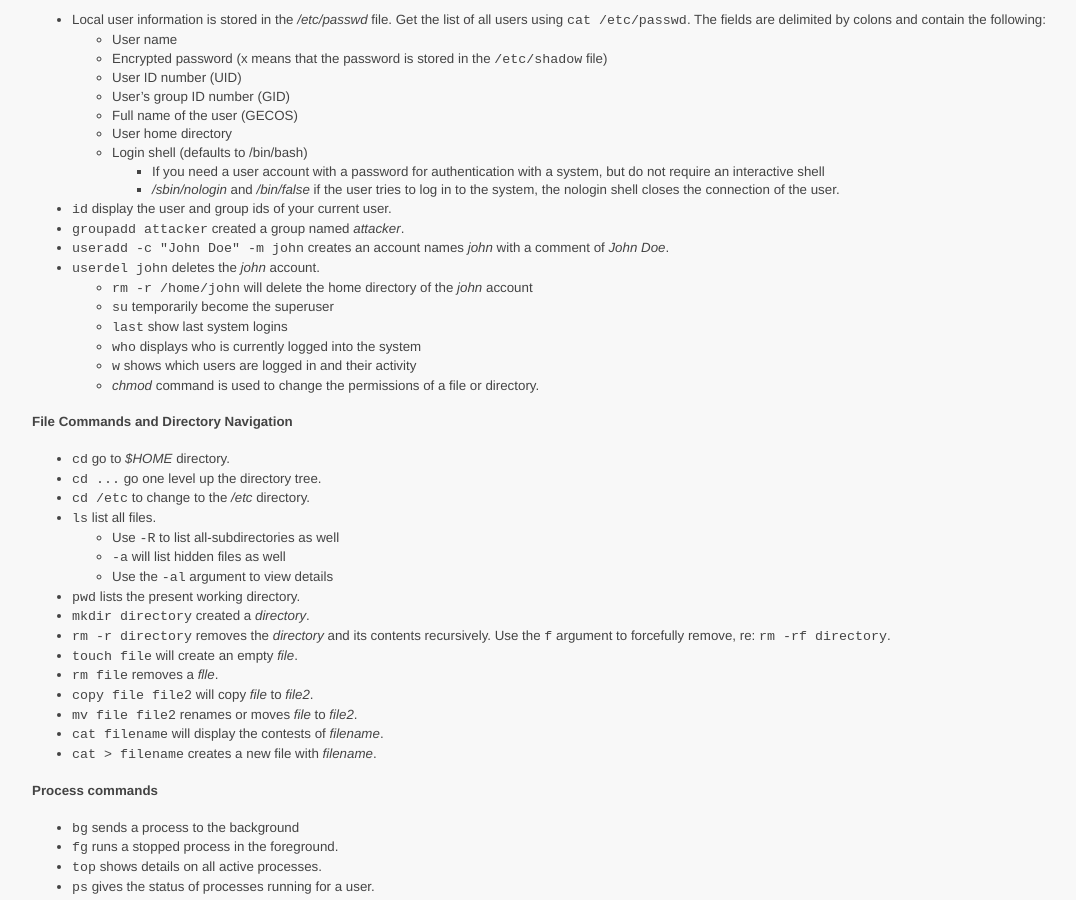
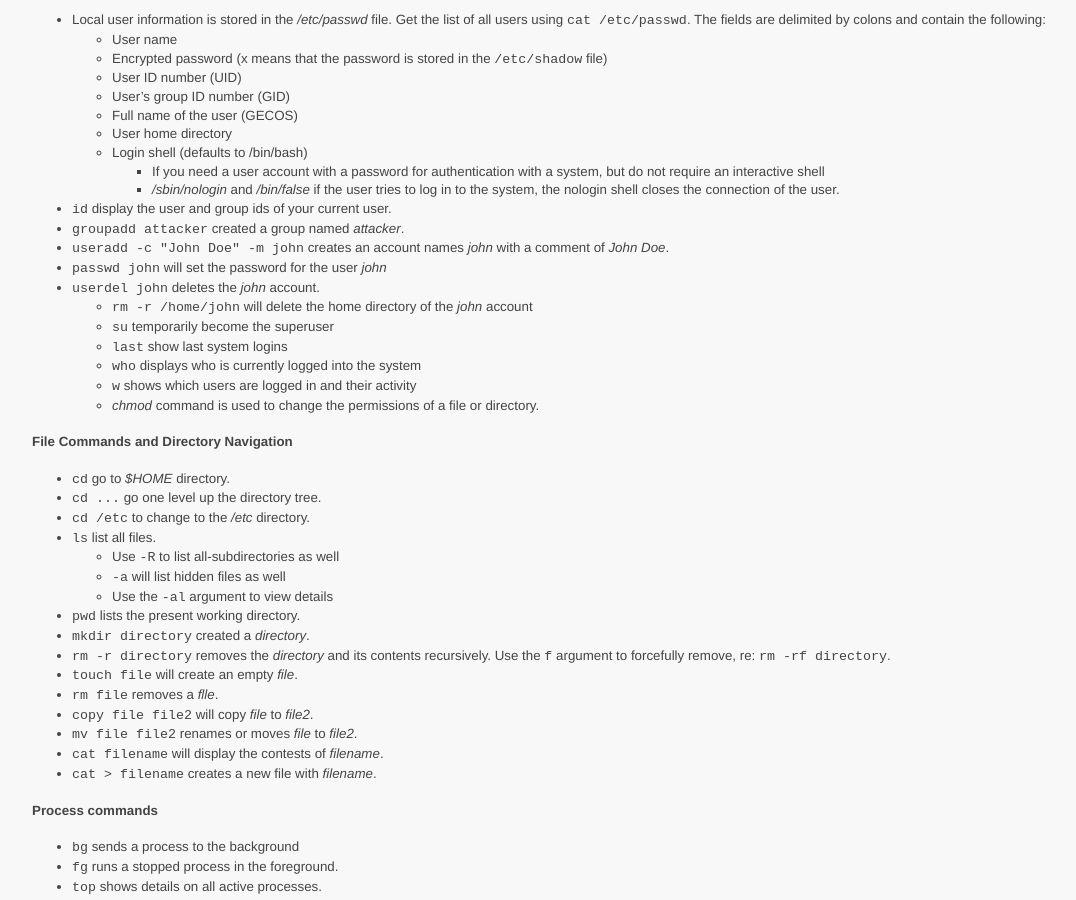
Before and after one commit to ycpcs/cs335-spring2022, a Jekyll site: the page built from labs/setup.md, in a window 1280 px wide and 900 px high, scrolled down 886 px. Shown: the whole window, without its empty margins (68-1144 px from the left). Built offline with Jekyll 4.4.1, drawn with Linux system fonts in a browser that asks for light colours.

Commit message:
add password line

````diff
--- a/labs/setup.md
+++ b/labs/setup.md
@@ -58,6 +58,7 @@ Cheat Sheets
 - ```id``` display the user and group ids of your current user.
 - ```groupadd attacker``` created a group named _attacker_.
 - ```useradd -c "John Doe" -m john``` creates an account names _john_ with a comment of _John Doe_.
+- ```passwd john``` will set the password for the user _john_
 - ```userdel john``` deletes the _john_ account.
   - ```rm -r /home/john``` will delete the home directory of the _john_ account
   - ```su``` temporarily become the superuser
````
